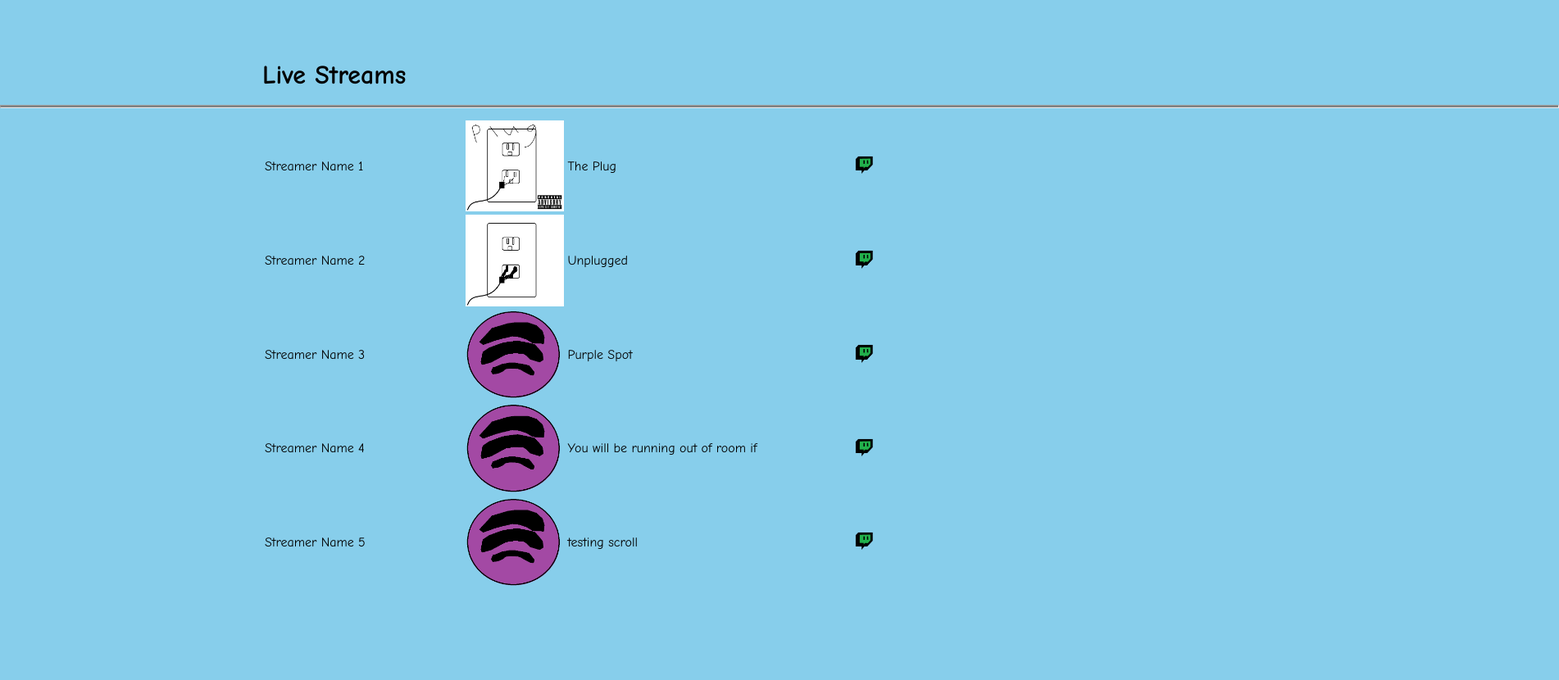
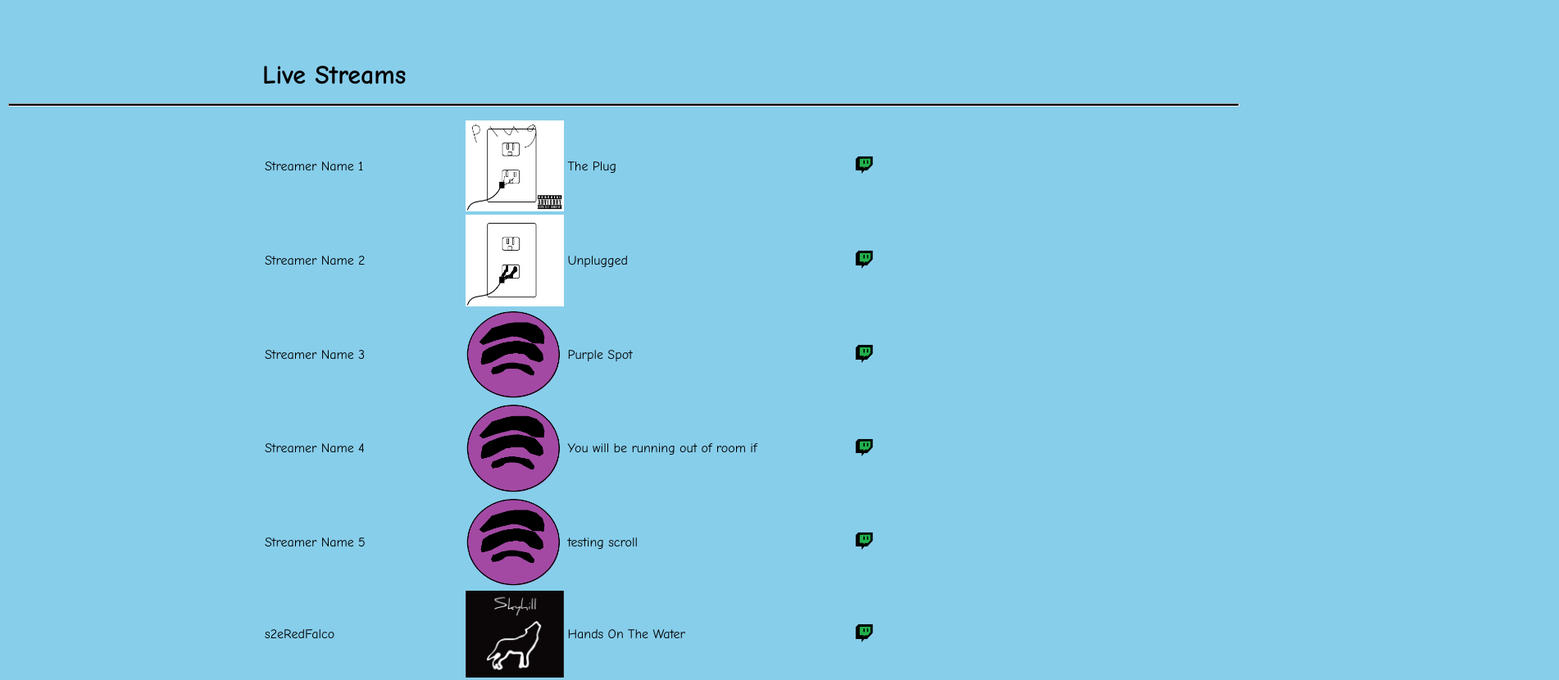
Before and after one commit to JustinKozlowski/Spotify-on-Twitch, a plain HTML site: page homepage.html in a window 1280 px wide. Shown: the part 300-1130 px from the top of the page at 82% size, 1902 px wide, since content can reach past the window. Before the commit the page ends 1020 px from the top, so only its background shows below. Drawn offline with Linux system fonts and the light colour scheme.

Commit message:
refixed line + round edges for rectangle

```diff
--- a/homepage.html
+++ b/homepage.html
@@ -12,7 +12,7 @@
         body{
             background: skyblue;
             height: 100vh;
-            width: 100vw;
+            width: 98vw;
             overflow: scroll;
         }
         #banner{
@@ -44,6 +44,7 @@
             position: absolute;
             align-content: center;
             background: mediumseagreen;
+            border-radius: 20px;
             text-align:left;
             top: 16.5%;
             left: 25%;
@@ -119,7 +120,7 @@
     <h1> Live Streams </h1>
 </div>
 <div id="line">
-    <hr style="height:2px;width:1900px;color:gray;background-color:gray;transform: translateY(20px);">
+    <hr style="height:2px;width:1500px;color:gray;background-color:black;transform: translate(10px, 18px);">
 
 </div>
 <div id="table" >
@@ -179,6 +180,16 @@
                 </a>
             </td>
         </tr>
+        <tr>
+            <td>s2eRedFalco</td>
+            <td><img src="skyhill.png" style="max-height: 120px; max-width: 120px; float: right"> </td>
+            <td>Hands On The Water</td>
+            <td>
+                <a href="https://twitch.tv">
+                    <img src="ripofflogo2.png" style="max-height: 30px; max-width: 30px">
+                </a>
+            </td>
+        </tr>
     </table>
 </div>
 </body>
```
Also changed, not shown: skyhill.png (added).
